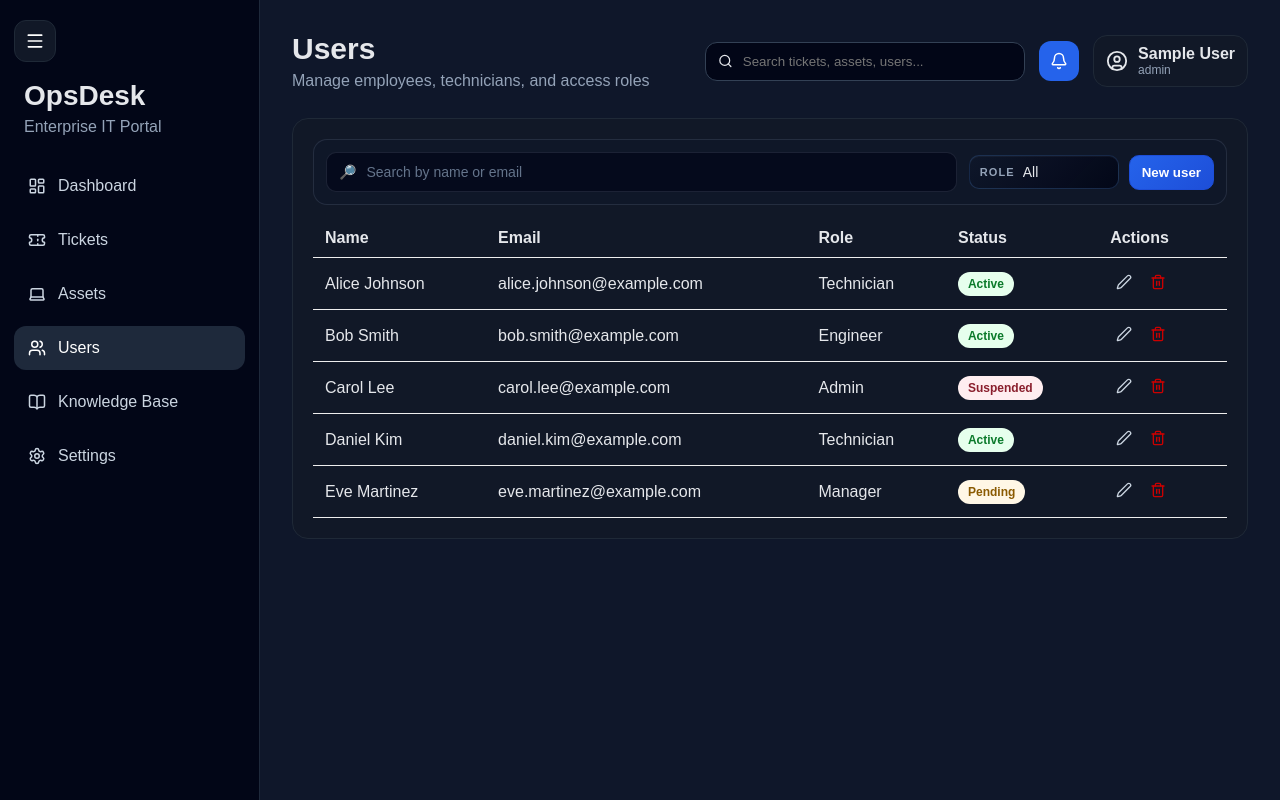
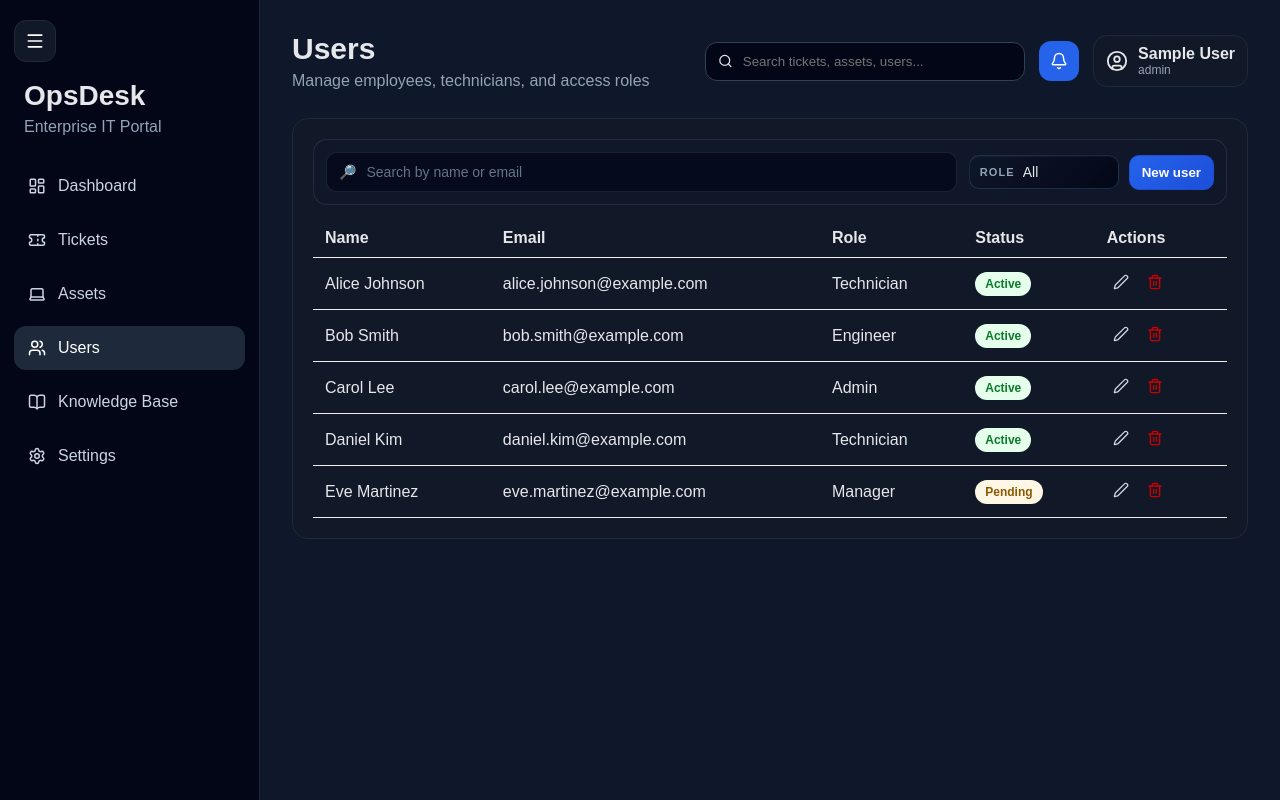
Before and after one commit to Henersy/opsdesk, a React (Vite) app in the folder client/: page /users in a window 1280 px wide. Built offline with nearby package versions, Linux system fonts and the light colour scheme; sample sign-in values are in the browser's storage.

Commit message:
Update Carol Lee status from Suspended to Active

```diff
--- a/client/src/data/users.js
+++ b/client/src/data/users.js
@@ -1,7 +1,7 @@
 const users = [
   { id: 1, name: 'Alice Johnson', email: 'alice.johnson@example.com', role: 'Technician', status: 'Active' },
   { id: 2, name: 'Bob Smith', email: 'bob.smith@example.com', role: 'Engineer', status: 'Active' },
-  { id: 3, name: 'Carol Lee', email: 'carol.lee@example.com', role: 'Admin', status: 'Suspended' },
+  { id: 3, name: 'Carol Lee', email: 'carol.lee@example.com', role: 'Admin', status: 'Active' },
   { id: 4, name: 'Daniel Kim', email: 'daniel.kim@example.com', role: 'Technician', status: 'Active' },
   { id: 5, name: 'Eve Martinez', email: 'eve.martinez@example.com', role: 'Manager', status: 'Pending' },
 ]
```
